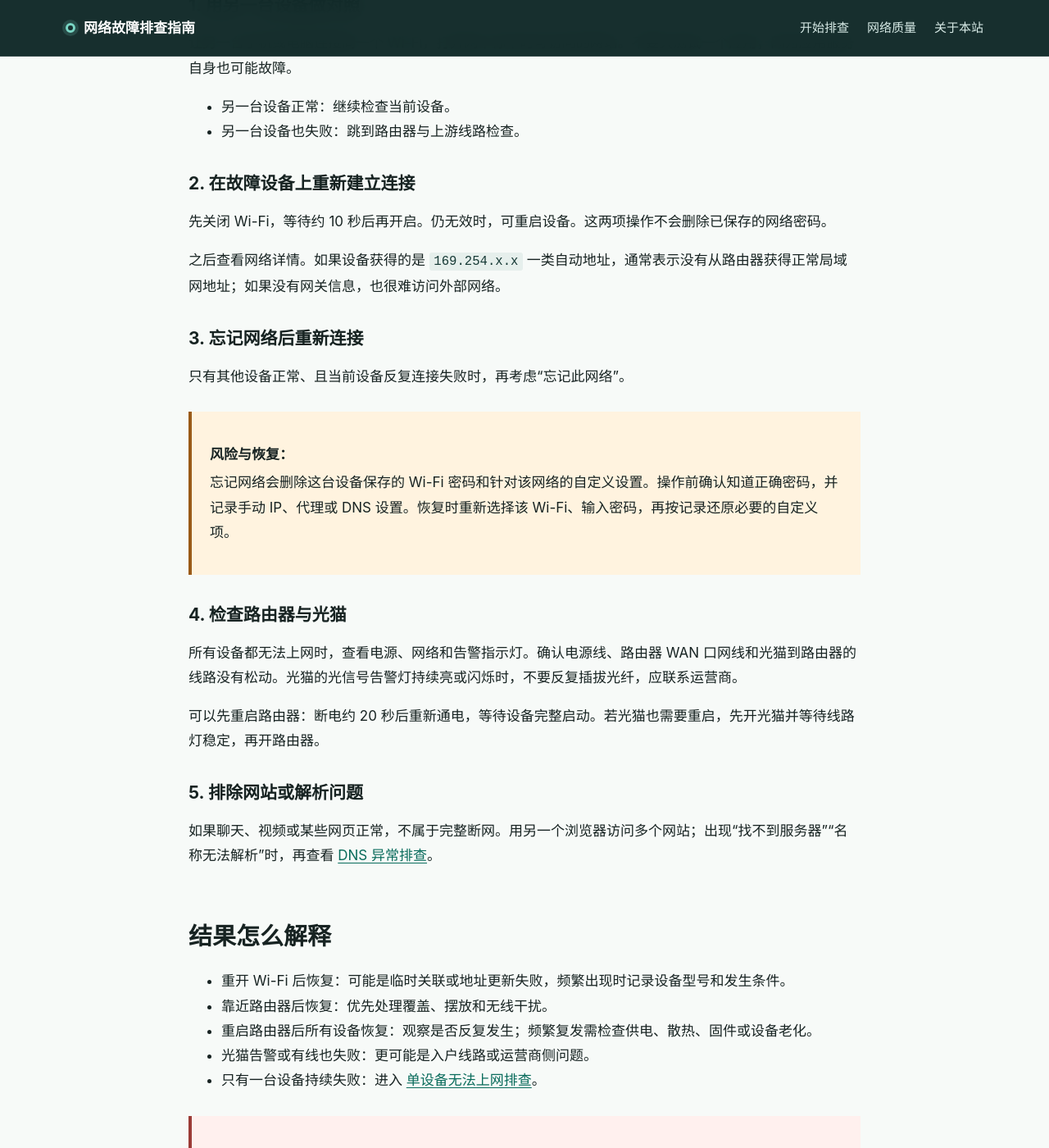
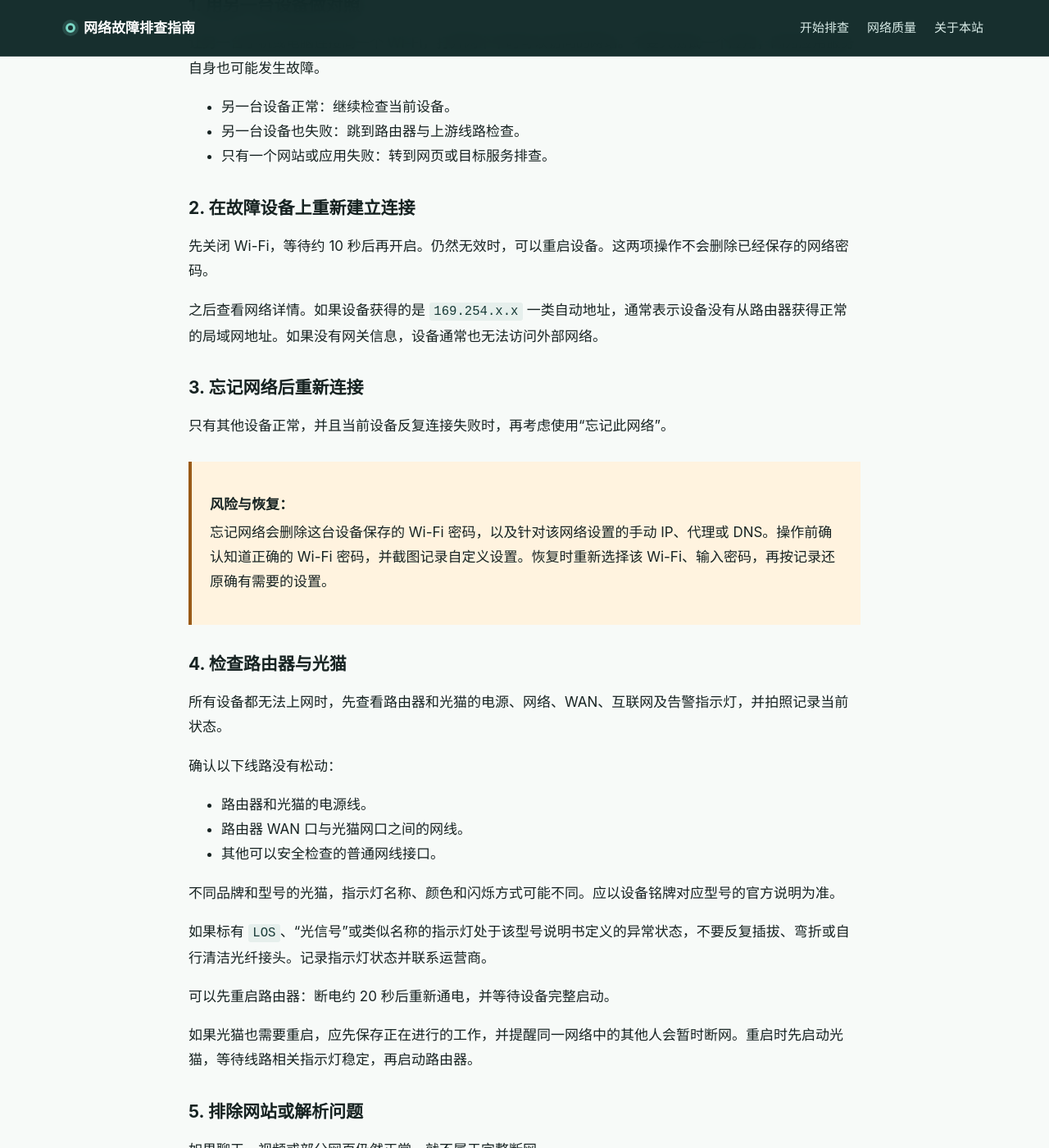
Before and after one commit to woshiprog/network-troubleshooting-guide, a Jekyll site: the page built from wifi-connected-no-internet.md, in a window 1280 px wide and 1400 px high, scrolled down 1094 px. Shown: the whole window at 82% size. Built offline with Jekyll 4.4.1, drawn with Linux system fonts in a browser that asks for light colours; some of the changed text lies outside the part shown.

Commit message:
Update wifi-connected-no-internet.md

```diff
--- a/wifi-connected-no-internet.md
+++ b/wifi-connected-no-internet.md
@@ -16,7 +16,9 @@ permalink: /wifi-connected-no-internet/
 </header>
 
 <div class="answer-box" markdown="1">
+
 **最快路径：**另一台设备能上网，检查故障设备；所有设备都不能上网，检查路由器、光猫和入户线路。只有特定网页打不开，则转到网页或 DNS 排查，不要先重置路由器。
+
 </div>
 
 ## 先看现象属于哪一类
@@ -37,64 +39,89 @@ permalink: /wifi-connected-no-internet/
 
 ### 1. 用另一台设备做对照
 
-让另一台手机或电脑连接同一个 Wi-Fi，打开两个你平时可访问的网站。不要只测试一个应用，因为应用服务自身也可能故障。
+让另一台手机或电脑连接同一个 Wi-Fi，打开两个平时可以访问的网站。不要只测试一个应用，因为应用服务自身也可能发生故障。
 
 - 另一台设备正常：继续检查当前设备。
 - 另一台设备也失败：跳到路由器与上游线路检查。
+- 只有一个网站或应用失败：转到网页或目标服务排查。
 
 ### 2. 在故障设备上重新建立连接
 
-先关闭 Wi-Fi，等待约 10 秒后再开启。仍无效时，可重启设备。这两项操作不会删除已保存的网络密码。
+先关闭 Wi-Fi，等待约 10 秒后再开启。仍然无效时，可以重启设备。这两项操作不会删除已经保存的网络密码。
 
-之后查看网络详情。如果设备获得的是 `169.254.x.x` 一类自动地址，通常表示没有从路由器获得正常局域网地址；如果没有网关信息，也很难访问外部网络。
+之后查看网络详情。如果设备获得的是 `169.254.x.x` 一类自动地址，通常表示设备没有从路由器获得正常的局域网地址。如果没有网关信息，设备通常也无法访问外部网络。
 
 ### 3. 忘记网络后重新连接
 
-只有其他设备正常、且当前设备反复连接失败时，再考虑“忘记此网络”。
+只有其他设备正常，并且当前设备反复连接失败时，再考虑使用“忘记此网络”。
 
 <div class="warning" markdown="1">
-**风险与恢复：**忘记网络会删除这台设备保存的 Wi-Fi 密码和针对该网络的自定义设置。操作前确认知道正确密码，并记录手动 IP、代理或 DNS 设置。恢复时重新选择该 Wi-Fi、输入密码，再按记录还原必要的自定义项。
+
+**风险与恢复：**忘记网络会删除这台设备保存的 Wi-Fi 密码，以及针对该网络设置的手动 IP、代理或 DNS。操作前确认知道正确的 Wi-Fi 密码，并截图记录自定义设置。恢复时重新选择该 Wi-Fi、输入密码，再按记录还原确有需要的设置。
+
 </div>
 
 ### 4. 检查路由器与光猫
 
-所有设备都无法上网时，查看电源、网络和告警指示灯。确认电源线、路由器 WAN 口网线和光猫到路由器的线路没有松动。光猫的光信号告警灯持续亮或闪烁时，不要反复插拔光纤，应联系运营商。
+所有设备都无法上网时，先查看路由器和光猫的电源、网络、WAN、互联网及告警指示灯，并拍照记录当前状态。
 
-可以先重启路由器：断电约 20 秒后重新通电，等待设备完整启动。若光猫也需要重启，先开光猫并等待线路灯稳定，再开路由器。
+确认以下线路没有松动：
+
+- 路由器和光猫的电源线。
+- 路由器 WAN 口与光猫网口之间的网线。
+- 其他可以安全检查的普通网线接口。
+
+不同品牌和型号的光猫，指示灯名称、颜色和闪烁方式可能不同。应以设备铭牌对应型号的官方说明为准。
+
+如果标有 `LOS`、“光信号”或类似名称的指示灯处于该型号说明书定义的异常状态，不要反复插拔、弯折或自行清洁光纤接头。记录指示灯状态并联系运营商。
+
+可以先重启路由器：断电约 20 秒后重新通电，并等待设备完整启动。
+
+如果光猫也需要重启，应先保存正在进行的工作，并提醒同一网络中的其他人会暂时断网。重启时先启动光猫，等待线路相关指示灯稳定，再启动路由器。
 
 ### 5. 排除网站或解析问题
 
-如果聊天、视频或某些网页正常，不属于完整断网。用另一个浏览器访问多个网站；出现“找不到服务器”“名称无法解析”时，再查看 [DNS 异常排查]({{ '/dns-troubleshooting/' | relative_url }})。
+如果聊天、视频或部分网页仍然正常，就不属于完整断网。
+
+用另一个浏览器访问多个网站。如果错误提示包含“找不到服务器”“名称无法解析”或类似信息，再查看 [DNS 异常排查]({{ '/dns-troubleshooting/' | relative_url }})。
 
 ## 结果怎么解释
 
-- 重开 Wi-Fi 后恢复：可能是临时关联或地址更新失败，频繁出现时记录设备型号和发生条件。
-- 靠近路由器后恢复：优先处理覆盖、摆放和无线干扰。
-- 重启路由器后所有设备恢复：观察是否反复发生；频繁复发需检查供电、散热、固件或设备老化。
-- 光猫告警或有线也失败：更可能是入户线路或运营商侧问题。
+- 重开 Wi-Fi 后恢复：可能是临时关联或地址更新失败。频繁出现时，应记录设备型号和发生条件。
+- 靠近路由器后恢复：优先检查无线覆盖、路由器摆放和信号干扰。
+- 重启路由器后所有设备恢复：继续观察是否反复发生。频繁复发时，应检查供电、散热、固件或设备老化。
+- 光猫显示该型号定义的线路告警，或有线连接也失败：更可能是入户线路或运营商侧问题。
 - 只有一台设备持续失败：进入 [单设备无法上网排查]({{ '/one-device-no-internet/' | relative_url }})。
+- 只有一个网站或应用失败：不要继续重启家庭网络，应检查目标服务或访问路径。
 
 <div class="stop-box" markdown="1">
-**停止自行操作：**光纤折断、接口烧蚀、设备进水、有焦味或异常高温时，应断电并联系运营商或设备售后。不要自行拆机。
+
+**停止自行操作：**光纤折断、接口烧蚀、设备进水、有焦味、冒烟或异常高温时，应先断开电源，并联系运营商或设备售后。不要自行拆机，也不要触碰已经损坏的接口。
+
 </div>
 
 ## 常见问题
 
 ### Wi-Fi 满格为什么仍然不能上网？
 
-满格只说明设备收到的无线信号较强。路由器没有获得上游连接、DNS 解析失败或网站自身故障时，仍会无法访问互联网。
+满格只说明设备收到的无线信号较强。路由器没有获得上游连接、DNS 解析失败或网站自身故障时，设备仍然可能无法访问互联网。
 
 ### 要不要马上恢复路由器出厂设置？
 
-不要。恢复出厂设置会清除上网方式、无线名称、密码和其他配置，应作为确认配置严重损坏后的最后手段，并先准备完整恢复资料。
+不要。恢复出厂设置会清除上网方式、无线名称、密码和其他配置。它只能作为确认配置严重损坏后的最后手段，并且必须先准备完整的恢复资料。
 
 ### 手机切换到移动数据后正常，说明什么？
 
-说明手机和目标服务大概率可用，问题范围缩小到当前 Wi-Fi 或它的上游连接，但仍需用同一 Wi-Fi 下的另一台设备确认。
+这说明手机和目标服务大概率可以正常工作，问题范围缩小到当前 Wi-Fi 或它的上游连接。但仍需用同一 Wi-Fi 下的另一台设备进行确认。
+
+### 重启路由器和按 Reset 是一回事吗？
+
+不是。普通断电重启通常会保留原配置；按住 Reset 按钮通常会恢复出厂设置并清除配置。排查普通断网时，不要误按 Reset。
 
 <div class="next-links" markdown="1">
 
 [只有一台设备不能上网]({{ '/one-device-no-internet/' | relative_url }}) [检查路由器网络]({{ '/router-network-troubleshooting/' | relative_url }}) [网页打不开排查]({{ '/website-not-opening/' | relative_url }})
 
 </div>
+
 </article>
```
